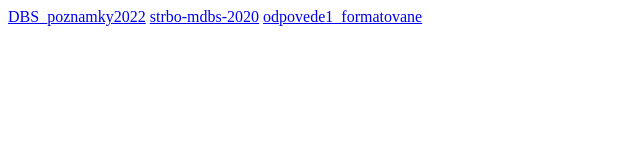
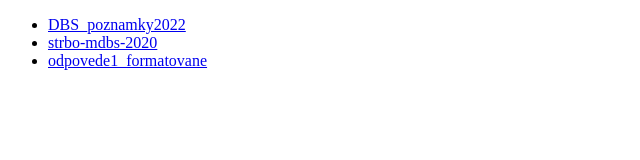
Before and after one commit to KatkaTopolovska/KatkaTopolovska.github.io, a plain HTML site: page index.html in a window 1280 px wide. Shown: the whole page, without its empty margins (0-640 px from the left). Drawn offline with Linux system fonts and the light colour scheme.

Commit message:
Update index.html

```diff
--- a/index.html
+++ b/index.html
@@ -6,9 +6,11 @@
     <title>Document</title>
 </head>
 <body>
-    <a href="DBS_poznamky2022.pdf" target="_blank" title="Read PDF">DBS_poznamky2022</a>
-    <a href="strbo-mdbs-2020.pdf" target="_blank" title="Read PDF">strbo-mdbs-2020</a>
-    <a href="odpovede1_formatovane.pdf" target="_blank" title="Read PDF">odpovede1_formatovane</a>
+    <ul>
+        <li><a href="DBS_poznamky2022.pdf" target="_blank" title="Read PDF">DBS_poznamky2022</a></li>
+        <li><a href="strbo-mdbs-2020.pdf" target="_blank" title="Read PDF">strbo-mdbs-2020</a></li>
+        <li><a href="odpovede1_formatovane.pdf" target="_blank" title="Read PDF">odpovede1_formatovane</a></li>
+    </ul>
 
 </body>
 </html>
```
